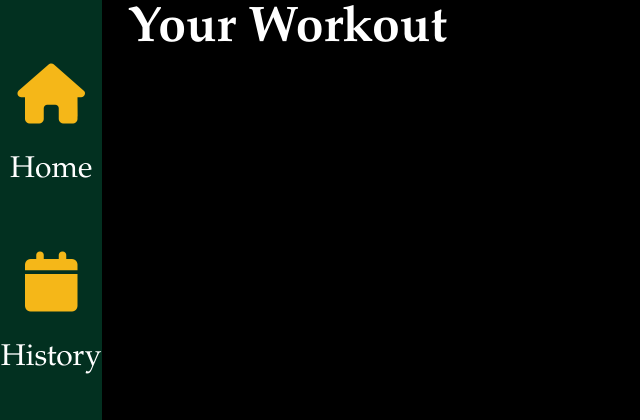
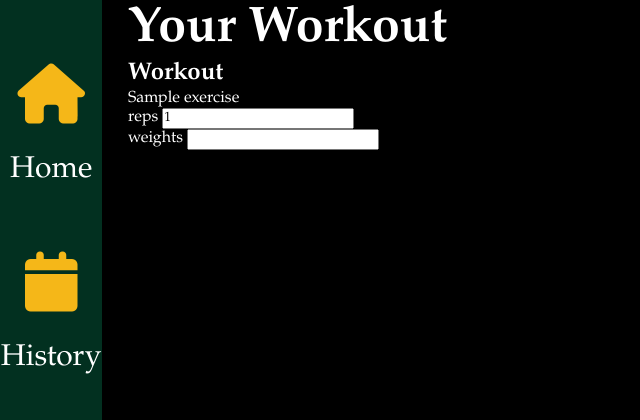
Before and after one commit to RAnderson96/PPL_Workout_Tracker, a Flask app: page /workout/1 in a window 1280 px wide. Shown: the top 420 px of the page, without its empty margins (0-640 px from the left). Run offline with Flask 2, Linux system fonts and the light colour scheme; a database or web service that is not in the repository returns one stand-in record (values such as "Sample title"); some libraries are stand-ins or nearby versions.

Commit message:
workout page created, no data saving yet

```diff
--- a/controllers/workout_controller.py
+++ b/controllers/workout_controller.py
@@ -18,9 +18,14 @@ def show_workout(index):
     push_b = exercise_repository.select_specific_workout('Push', 4, 'B')
     pull_b = exercise_repository.select_specific_workout('Pull', 5, 'B')
     all_workouts = [push_a, pull_a, legs, push_b, pull_b]
+    workout=all_workouts[int(index)-1]
+    workout_sets = []
+    for exercise in workout:
+        workout_sets.append(exercise.num_sets)
 
 
-    return render_template('workouts/index.html', workout=all_workouts[int(index)-1])
+
+    return render_template('workouts/index.html', workout = all_workouts[int(index)-1], workout_sets = workout_sets)
 
 
 
--- a/templates/workouts/index.html
+++ b/templates/workouts/index.html
@@ -2,8 +2,31 @@
 {% block content %}
 <main class="main_content">
     <h1><b>Your Workout</b></h1>
+    <div>
+        <h2>Workout</h2>
+
+        {% for row in workout %}
+        <div>
+            <ul>
+                <li>{{ row.exercise_name }}</li>
+                <li>
+                    {% for set in range(workout_sets[loop.index -1])%}
+                <li>
+                    <label for="reps">reps</label>
+                    <input type="number" id="reps" name="" value="{{row.num_reps}}" required>
+                </li>
+                <li>
+                    <label for="weight">weights</label>
+                    <input type="number" id="weight" name="weight" value="{{row.weights}}" required>
+
+                </li>
+                {% endfor %}
+                </li>
+            </ul>
+        </div>
+        {% endfor %}
 
 
 
 
-{% endblock %}
+        {% endblock %}
```
